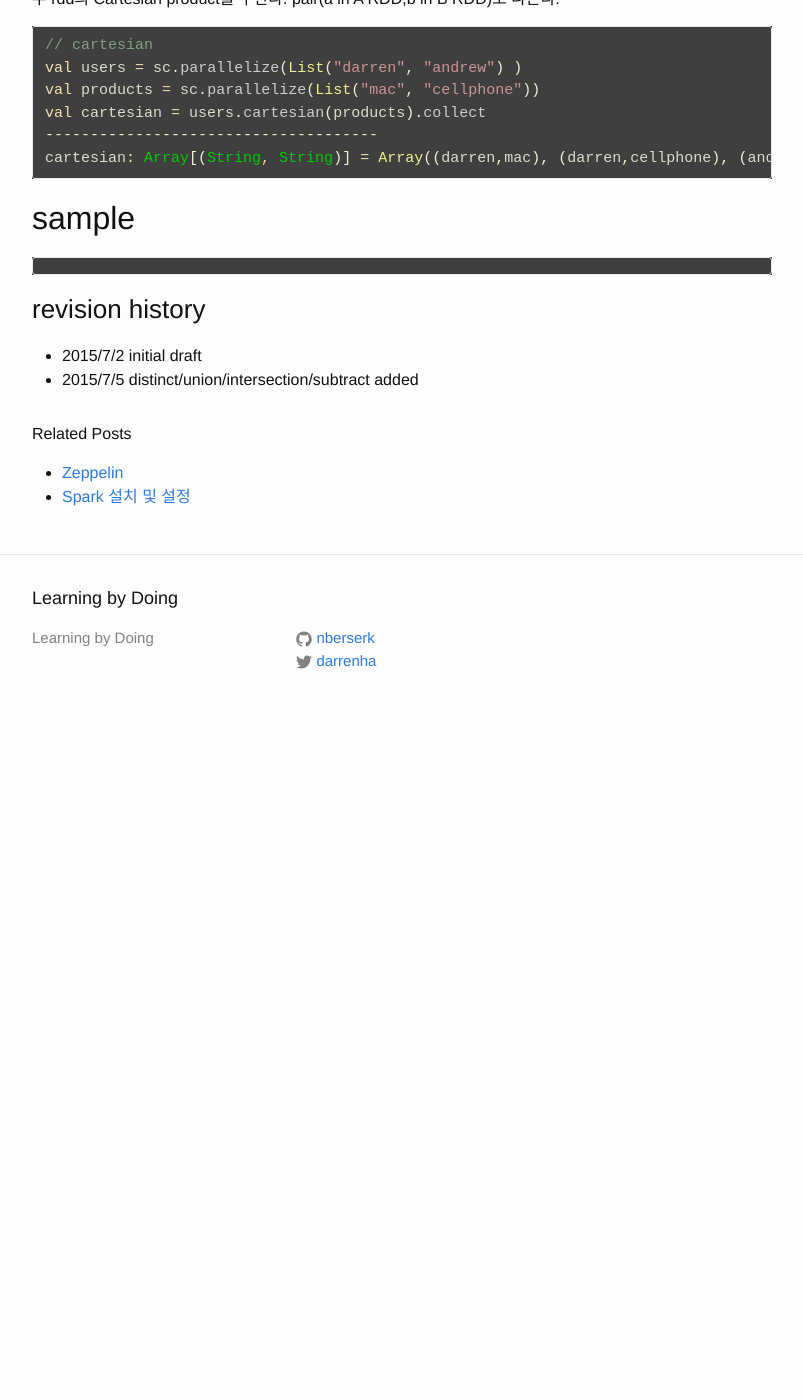
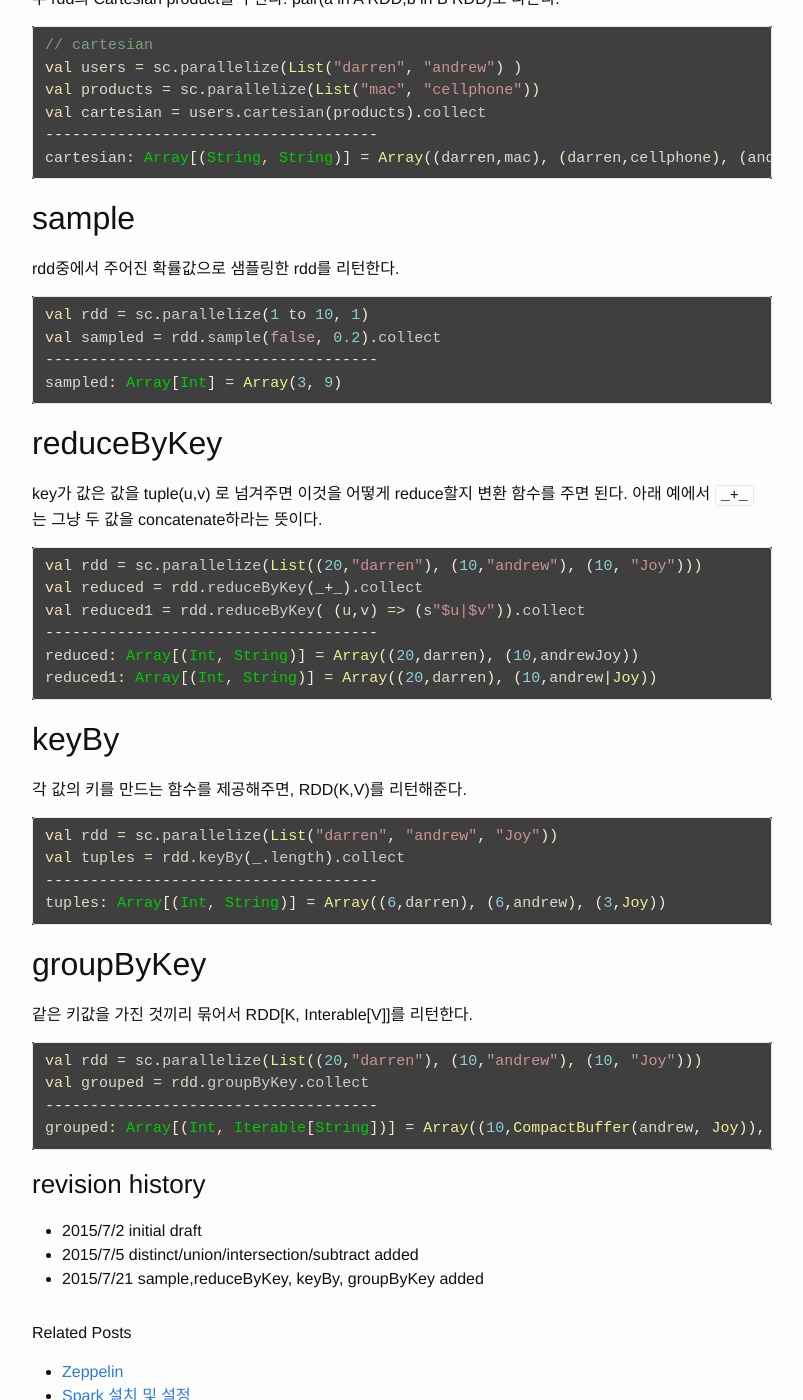
Before and after one commit to nberserk/nberserk.github.io.backup, a Jekyll site: the page built from _posts/2015-07-02-spark-rdd.md, in a window 1280 px wide and 1400 px high, scrolled down 1716 px. Shown: the whole window, without its empty margins (238-1041 px from the left). Built offline with Jekyll 4.4.1, drawn with Linux system fonts in a browser that asks for light colours; Markdown is read by kramdown in place of the engine named in the settings; comment, search, counter and statistics services are not loaded; before the commit the page ends 2448 px from its top, so only the background shows below that.

Commit message:
rdd additionall op added

````diff
--- a/_posts/2015-07-02-spark-rdd.md
+++ b/_posts/2015-07-02-spark-rdd.md
@@ -76,9 +76,52 @@ cartesian: Array[(String, String)] = Array((darren,mac), (darren,cellphone), (an
 
 ## sample
 
+rdd중에서 주어진 확률값으로 샘플링한 rdd를 리턴한다.
+
 ```scala
+val rdd = sc.parallelize(1 to 10, 1)
+val sampled = rdd.sample(false, 0.2).collect
+-------------------------------------
+sampled: Array[Int] = Array(3, 9)
 ```
+
+## reduceByKey
+
+key가 값은 값을 tuple(u,v) 로 넘겨주면 이것을 어떻게 reduce할지 변환 함수를 주면 된다. 아래 예에서 `_+_` 는 그냥 두 값을 concatenate하라는 뜻이다.
+
+```scala
+val rdd = sc.parallelize(List((20,"darren"), (10,"andrew"), (10, "Joy")))
+val reduced = rdd.reduceByKey(_+_).collect
+val reduced1 = rdd.reduceByKey( (u,v) => (s"$u|$v")).collect
+-------------------------------------
+reduced: Array[(Int, String)] = Array((20,darren), (10,andrewJoy))
+reduced1: Array[(Int, String)] = Array((20,darren), (10,andrew|Joy))
+```
+
+## keyBy
+
+각 값의 키를 만드는 함수를 제공해주면, RDD(K,V)를 리턴해준다.
+
+```scala
+val rdd = sc.parallelize(List("darren", "andrew", "Joy"))
+val tuples = rdd.keyBy(_.length).collect
+-------------------------------------
+tuples: Array[(Int, String)] = Array((6,darren), (6,andrew), (3,Joy))
+```
+
+## groupByKey
+
+같은 키값을 가진 것끼리 묶어서 RDD[K, Interable[V]]를 리턴한다.
+
+```scala
+val rdd = sc.parallelize(List((20,"darren"), (10,"andrew"), (10, "Joy")))
+val grouped = rdd.groupByKey.collect
+-------------------------------------
+grouped: Array[(Int, Iterable[String])] = Array((10,CompactBuffer(andrew, Joy)), (20,CompactBuffer(darren)))
+```
+
 
 ### revision history
 * 2015/7/2 initial draft
 * 2015/7/5 distinct/union/intersection/subtract added
+* 2015/7/21 sample,reduceByKey, keyBy, groupByKey added
````
